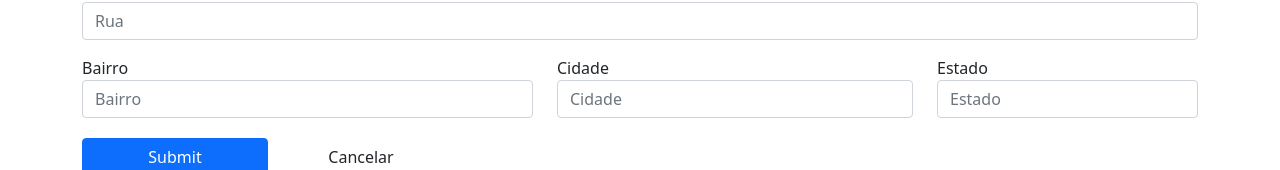
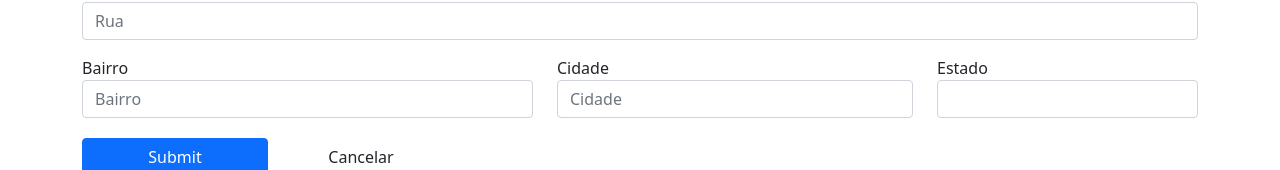
Before and after one commit to alvarogularte/angular-curso, an Angular app in the folder forms/: page /dataForm in a window 1280 px wide. Shown: the part 320-490 px from the top of the page. Built offline with nearby package versions, Linux system fonts and the light colour scheme.

Commit message:
new: cria conteúdo da aula Formulários reativos: Combobox simples (select)

```diff
--- a/forms/src/app/data-form/data-form.component.html
+++ b/forms/src/app/data-form/data-form.component.html
@@ -81,7 +81,9 @@
 
       <div class="col-md-3" [ngClass]="aplicaCssErro('estado')">
         <label for="estado">Estado</label>
-        <input type="text" class="form-control" id="estado" name="estado" placeholder="Estado" aria-label="Estado" formControlName="estado">
+        <select class="form-control" id="estado" name="estado" aria-label="Estado" formControlName="estado">
+          <option *ngFor="let estado of estados | async" [value]="estado.sigla">{{ estado.nome }}</option>
+        </select>
         <!-- <app-campo-control-erro
           [mostrarErro]="verificaValidTouched('estado')"
           msgErro="Estado é obrigatório">
--- a/forms/src/app/data-form/data-form.component.ts
+++ b/forms/src/app/data-form/data-form.component.ts
@@ -4,6 +4,7 @@
 import { DropdownService } from '../shared/services/dropdown.service';
 import { EstadoBr } from '../shared/models/estado-br';
 import { ConsultaCepService } from '../shared/services/consulta-cep.service';
+import { Observable } from 'rxjs';
 
 @Component({
   selector: 'app-data-form',
@@ -13,7 +14,7 @@
 export class DataFormComponent implements OnInit {
 
   formulario!: FormGroup;
-  estados!: EstadoBr[];
+  estados!: Observable<EstadoBr[]>;
 
   constructor(
     private formBuilder: FormBuilder,
@@ -24,12 +25,16 @@
 
   ngOnInit(): void {
 
+    // Pipe async(no form.html) faz o subscribe e unsubscribe automaticamente
+    this.estados = this.dropdownService.getEstadosBr();
+
     // this.formulario = new FormGroup({
     //   nome: new FormControl(null),
     //   email: new FormControl(null),
     // });
 
-    this.dropdownService.getEstadosBr()
+    // this.dropdownService.getEstadosBr()
+    //   .subscribe(dados => this.estados = dados)
 
     this.formulario = this.formBuilder.group({
       nome: [null, [Validators.required, Validators.minLength(3)]],
--- a/forms/src/app/shared/services/dropdown.service.ts
+++ b/forms/src/app/shared/services/dropdown.service.ts
@@ -1,5 +1,6 @@
 import { HttpClient } from '@angular/common/http';
 import { Injectable } from '@angular/core';
+import { EstadoBr } from '../models/estado-br';
 
 @Injectable({
   providedIn: 'root'
@@ -8,8 +9,9 @@
 
   constructor(private http: HttpClient) { }
 
+// Fonte utilizada para alterar o dropdownService : https://stackoverflow.com/questions/44940695/how-to-convert-observableany-to-array
+
   getEstadosBr() {
-    return this.http.get('assets/dados/estadosbr.json')
-      .subscribe(dados => console.log(dados));
+    return this.http.get<EstadoBr[]>('assets/dados/estadosbr.json');
   }
 }
```
